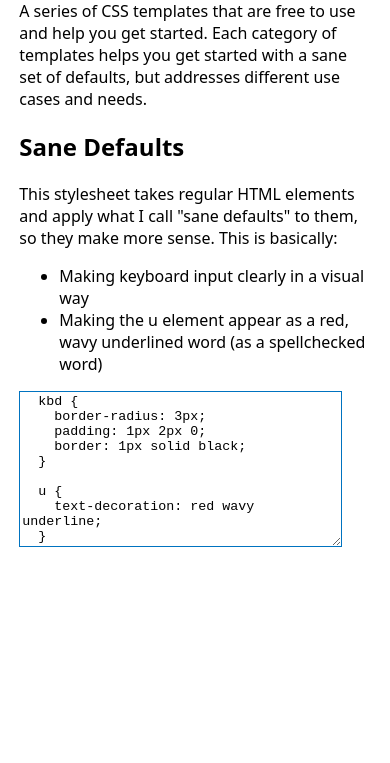
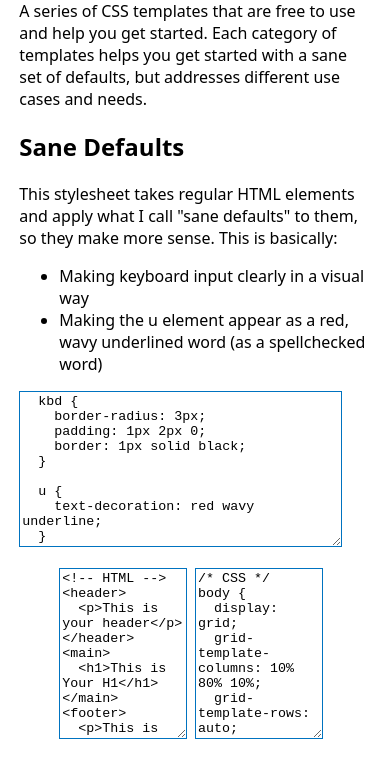
Before and after one commit to rchillard/css.city, a plain HTML site: page templates.html in a window 390 px wide. Shown: the part 187-950 px from the top of the page. Before the commit the page ends 844 px from the top, so only its background shows below. Drawn offline with Linux system fonts and the light colour scheme.

Commit message:
Add template for sane CSS grid layout with media queries

```diff
--- a/templates.html
+++ b/templates.html
@@ -48,6 +48,82 @@
     text-decoration: red wavy underline;
   }
 </textarea>
+
+<figure class="code">
+  <textarea rows="11">
+<!-- HTML -->
+<header>
+  <p>This is your header</p>
+</header>
+<main>
+  <h1>This is Your H1</h1>
+</main>
+<footer>
+  <p>This is your footer</p>
+</footer>
+</textarea>
+    <textarea rows="11">
+/* CSS */
+body {
+  display: grid;
+  grid-template-columns: 10% 80% 10%;
+  grid-template-rows: auto;
+  grid-template-areas:
+    ". header ."
+    ". main ."
+    ". footer .";
+}
+
+header {
+  grid-area: header;
+}
+
+main {
+  grid-area: main;
+}
+
+footer {
+  grid-area: footer;
+}
+
+/* MEDIA QUERIES */
+/* Extra small devices (phones, 600px and down) */
+@media only screen and (max-width: 600px) {
+    body {
+      grid-template-columns: 3% 94% 3%;
+    }
+}
+
+/* Small devices (portrait tablets and large phones, 600px and up) */
+@media only screen and (min-width: 600px) {
+    body {
+      grid-template-columns: 5% 90% 5%;
+    }
+}
+
+/* Medium devices (landscape tablets, 768px and up) */
+@media only screen and (min-width: 768px) {
+    body {
+      grid-template-columns: 12.5% 75% 12.5%;
+    }
+}
+
+/* Large devices (laptops/desktops, 992px and up) */
+@media only screen and (min-width: 992px) {
+    body {
+      grid-template-columns: 20% 60% 20%;
+    }
+}
+
+/* Extra large devices (large laptops and desktops, 1200px and up) */
+@media only screen and (min-width: 1200px) {
+    body {
+      grid-template-columns: 25% 50% 25%;
+    }
+}
+    </textarea>
+</figure>
+
     </main>
 
     <!-- More images
```
